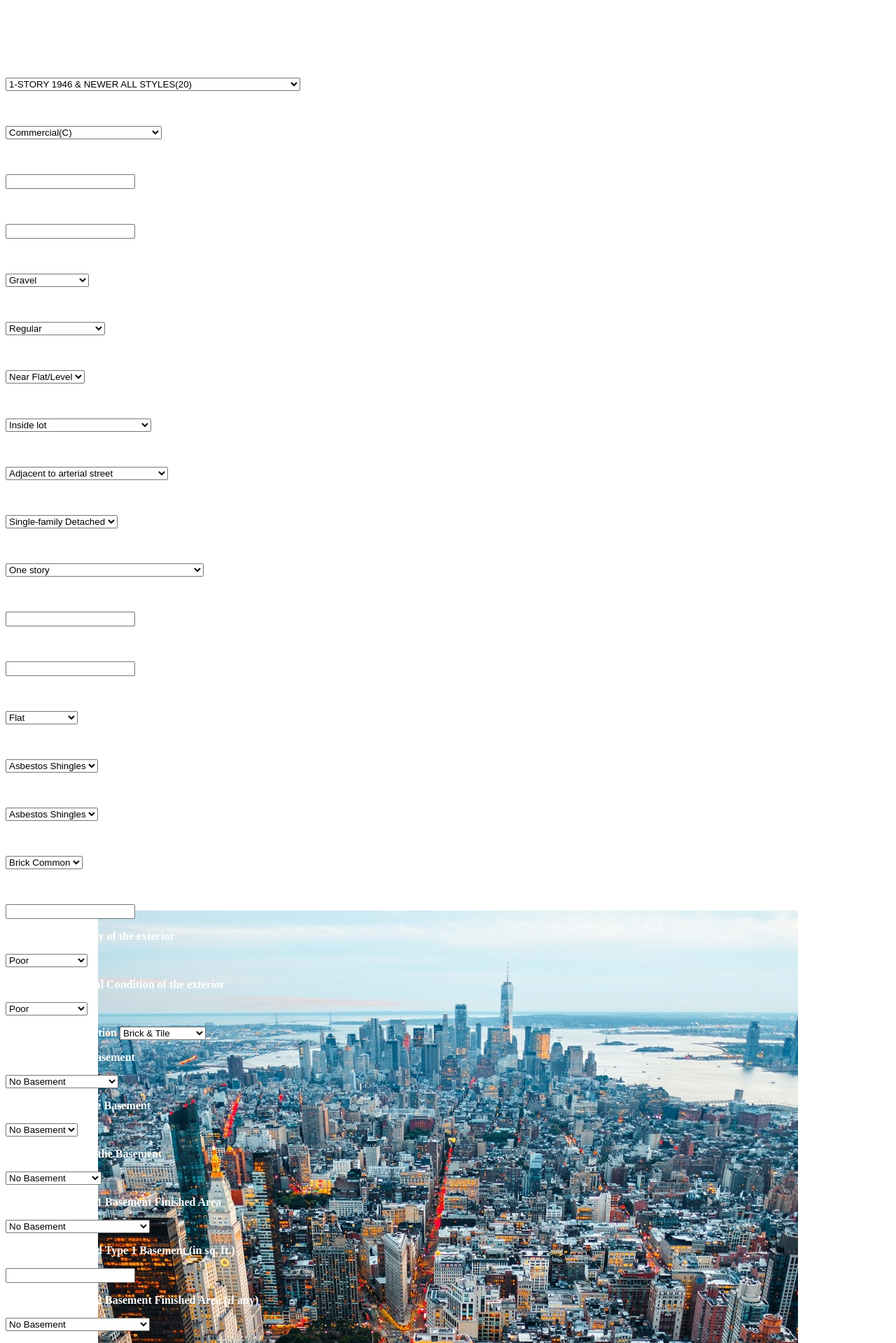
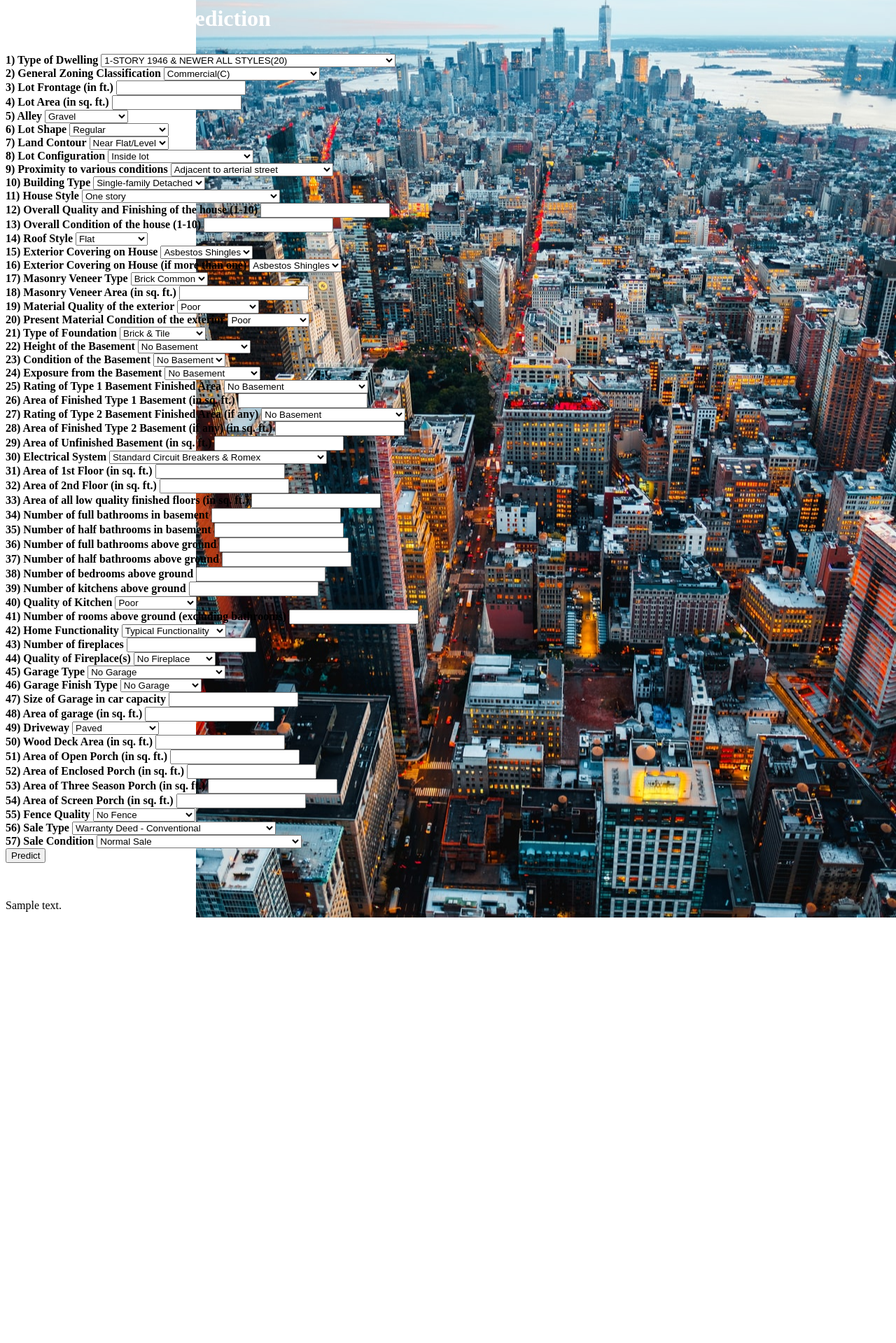
Before and after one commit to Agniva-Konar/house-price-prediction-model-deploy, a Flask app: template templates/index.html in a window 1280 px wide. Shown: the top 1919 px of the page at 70% size. After the commit the page ends 1311 px from the top, so only its background shows below. Run offline with Flask 2, Linux system fonts and the light colour scheme; the template is opened without the code that fills it: most values are stand-ins (such as "Sample title", 1, 10 or a date in 2020); parts of the project's set-up code (start-up, migrations or seed data) failed here and were passed over.

Commit message:
Update index.html

```diff
--- a/templates/index.html
+++ b/templates/index.html
@@ -10,14 +10,14 @@
         background-image:url({{url_for('static',filename='house.jpeg')}});
         background-repeat:no-repeat;
         background-attachment:fixed;
-        background-position:center;
+        background-position:right center;
     }
     </style>
 
 	<h1><p style="color:white">U.S. House Price Prediction</p></h1>
 
 	<form action="{{ url_for('predict')}}"method="post">
-		<label for="mssubclass"><p style="color:white"><b>1) Type of Dwelling</b></p></label>
+		<label for="mssubclass"><b>1) Type of Dwelling</b></label>
 		<select id="mssubclass" name="mssubclass">
 			<option value="1">1-STORY 1946 & NEWER ALL STYLES(20)</option>
 			<option value="2">1-STORY 1945 & OLDER(30)</option>
@@ -37,7 +37,7 @@
 			<option value="16">2 FAMILY CONVERSION - ALL STYLES AND AGES(190)</option>
 		</select>
 		<br>
-		<label for="mszoning"><p style="color:white"><b>2) General Zoning Classification</b></p></label>
+		<label for="mszoning"><b>2) General Zoning Classification</b></label>
 		<select id="mszoning" name="mszoning>
 			<option value="1">Agriculture(A)</option>
 			<option value="2">Commercial(C)</option>
@@ -49,20 +49,20 @@
 			<option value="8">Residential Medium Density(RM)</option>
 		</select>
 		<br>
-		<label for="lotfrontage"><p style="color:white"><b>3) Lot Frontage (in ft.)</b></p></label>
+		<label for="lotfrontage"><b>3) Lot Frontage (in ft.)</b></label>
 		<input type="text" id="lotfrontage" name="lotfrontage">
 		<br>
-		<label for="lotarea"><p style="color:white"><b>4) Lot Area (in sq. ft.)</b></p></label>
+		<label for="lotarea"><b>4) Lot Area (in sq. ft.)</b></label>
 		<input type="text" id="lotarea" name="lotarea">
 		<br>
-		<label for="alley"><p style="color:white"><b>5) Alley</b></p></label>
+		<label for="alley"><b>5) Alley</b></label>
 		<select id="alley" name="alley">
 			<option value="1">Gravel</option>
 			<option value="2">Paved</option>
 			<option value="3">No Alley Access</option>
 		</select>
 		<br>
-		<label for="lotshape"><p style="color:white"><b>6) Lot Shape</b></p></label>
+		<label for="lotshape"><b>6) Lot Shape</b></label>
 		<select id="lotshape" name="lotshape">
 			<option value="1">Regular</option>
 			<option value="2">Slightly Irregular</option>
@@ -70,7 +70,7 @@
 			<option value="4">Irregular</option>
 		</select>
 		<br>
-		<label for="landcontour"><p style="color:white"><b>7) Land Contour</b></p></label>
+		<label for="landcontour"><b>7) Land Contour</b></label>
 		<select id="landcontour" name="landcontour">
 			<option value="1">Near Flat/Level</option>
 			<option value="2">Banked</option>
@@ -78,7 +78,7 @@
 			<option value="4">Depression</option>
 		</select>
 		<br>
-		<label for="lotconfig"><p style="color:white"><b>8) Lot Configuration</b></p></label>
+		<label for="lotconfig"><b>8) Lot Configuration</b></label>
 		<select id="lotconfig" name="lotconfig">
 			<option value="1">Inside lot</option>
 			<option value="2">Corner lot</option>
@@ -87,7 +87,7 @@
 			<option value="5">Frontage on 3 sides of property</option>
 		</select>
 		<br>
-		<label for="condition"><p style="color:white"><b>9) Proximity to various conditions</b></p></label>
+		<label for="condition"><b>9) Proximity to various conditions</b></label>
 		<select id="condition" name="condition">
 			<option value="1">Adjacent to arterial street</option>
 			<option value="2">Adjacent to feeder street</option>
@@ -100,7 +100,7 @@
 			<option value="9">Adjacent to East-West Railroad</option>
 		</select>
 		<br>
-		<label for="bldgtype"><p style="color:white"><b>10) Building Type</b></p></label>
+		<label for="bldgtype"><b>10) Building Type</b></label>
 		<select id="bldgtype" name="bldgtype">
 			<option value="1">Single-family Detached</option>
 			<option value="2">Two-family Conversion</option>
@@ -109,7 +109,7 @@
 			<option value="5">Townhouse Inside Unit</option>
 		</select>
 		<br>
-		<label for="housestyle"><p style="color:white"><b>11) House Style</b></p></label>
+		<label for="housestyle"><b>11) House Style</b></label>
 		<select id="housestyle" name="housestyle">
 			<option value="1">One story</option>
 			<option value="2">One and one-half story: 2nd level finished</option>
@@ -121,13 +121,13 @@
 			<option value="8">Split Level</option>
 		</select>
 		<br>
-		<label for="overqual"><p style="color:white"><b>12) Overall Quality and Finishing of the house (1-10)</b></p></label>
+		<label for="overqual"><b>12) Overall Quality and Finishing of the house (1-10)</b></label>
 		<input type="text" id="overqual" name="overqual">
 		<br>
-		<label for="overcond"><p style="color:white"><b>13) Overall Condition of the house (1-10)</b></p></label>
+		<label for="overcond"><b>13) Overall Condition of the house (1-10)</b></label>
 		<input type="text" id="overcond" name="overcond">
 		<br>
-		<label for="roofstyle"><p style="color:white"><b>14) Roof Style</b></p></label>
+		<label for="roofstyle"><b>14) Roof Style</b></label>
 		<select id="roofstyle" name="roofstyle">
 			<option value="1">Flat</option>
 			<option value="2">Gable</option>
@@ -137,7 +137,7 @@
 			<option value="6">Shed</option>
 		</select>
 		<br>
-		<label for="ext1"><p style="color:white"><b>15) Exterior Covering on House</b></p></label>
+		<label for="ext1"><b>15) Exterior Covering on House</b></label>
 		<select id="ext1" name="ext1">
 			<option value="1">Asbestos Shingles</option>
 			<option value="2">Asphalt Shingles</option>
@@ -158,7 +158,7 @@
 			<option value="17">Wood Shingles</option>
 		</select>
 		<br>
-		<label for="ext2"><p style="color:white"><b>16) Exterior Covering on House (if more than one)</b></p></label>
+		<label for="ext2"><b>16) Exterior Covering on House (if more than one)</b></label>
 		<select id="ext2" name="ext2">
 			<option value="1">Asbestos Shingles</option>
 			<option value="2">Asphalt Shingles</option>
@@ -179,7 +179,7 @@
 			<option value="17">Wood Shingles</option>
 		</select>
 		<br>
-		<label for="mvt"><p style="color:white"><b>17) Masonry Veneer Type</b></p></label>
+		<label for="mvt"><b>17) Masonry Veneer Type</b></label>
 		<select id="mvt" name="mvt">
 			<option value="1">Brick Common</option>
 			<option value="2">Brick Face</option>
@@ -188,10 +188,10 @@
 			<option value="5">Stone</option>
 		</select>
 		<br>
-		<label for="mva"><p style="color:white"><b>18) Masonry Veneer Area (in sq. ft.)</b></p></label>
+		<label for="mva"><b>18) Masonry Veneer Area (in sq. ft.)</b></label>
 		<input type="text" id="mva" name="mva">
 		<br>
-		<label for="extqual"><p style="color:white"><b>19) Material Quality of the exterior</b></p></label>
+		<label for="extqual"><b>19) Material Quality of the exterior</b></label>
 		<select id="extqual" name="extqual">
 			<option value="1">Poor</option>
 			<option value="2">Fair</option>
@@ -200,7 +200,7 @@
 			<option value="5">Excellent</option>
 		</select>
 		<br>
-		<label for="extcond"><p style="color:white"><b>20) Present Material Condition of the exterior</b></p></label>
+		<label for="extcond"><b>20) Present Material Condition of the exterior</b></label>
 		<select id="extcond" name="extcond">
 			<option value="1">Poor</option>
 			<option value="2">Fair</option>
@@ -209,7 +209,7 @@
 			<option value="5">Excellent</option>
 		</select>
 		<br>
-		<label for="foundation"><p style="color:white"><b>21) Type of Foundation</label>
+		<label for="foundation"><b>21) Type of Foundation</b></label>
 		<select id="foundation" name="foundation">
 			<option value="1">Brick & Tile</option>
 			<option value="2">Cinder Block</option>
@@ -219,7 +219,7 @@
 			<option value="6">Wood</option>
 		</select>
 		<br>
-		<label for="bsmtqual"><p style="color:white"><b>22) Height of the Basement</b></p></label>
+		<label for="bsmtqual"><b>22) Height of the Basement</b></label>
 		<select id="bsmtqual" name="bsmtqual">
 			<option value="0">No Basement</option>
 			<option value="1">Poor (<70 inches)</option>
@@ -229,7 +229,7 @@
 			<option value="5">Excellent (100+ inches)</option>
 		</select>
 		<br>
-		<label for="bsmtcond"><p style="color:white"><b>23) Condition of the Basement</b></p></label>
+		<label for="bsmtcond"><b>23) Condition of the Basement</b></label>
 		<select id="bsmtcond" name="bsmtcond">
 			<option value="0">No Basement</option>
 			<option value="1">Poor</option>
@@ -239,7 +239,7 @@
 			<option value="5">Excellent</option>
 		</select>
 		<br>
-		<label for="bsmtexpo"><p style="color:white"><b>24) Exposure from the Basement</b></p></label>
+		<label for="bsmtexpo"><b>24) Exposure from the Basement</b></label>
 		<select id="bsmtexpo" name="bsmtexpo">
 			<option value="0">No Basement</option>
 			<option value="1">No Exposure</option>
@@ -248,7 +248,7 @@
 			<option value="4">Good Exposure</option>
 		</select>
 		<br>
-		<label for="bsmtfintype1"><p style="color:white"><b>25) Rating of Type 1 Basement Finished Area</b></p></label>
+		<label for="bsmtfintype1"><b>25) Rating of Type 1 Basement Finished Area</b></label>
 		<select id="bsmtfintype1" name="bsmtfintype1">
 			<option value="0">No Basement</option>
 			<option value="1">Unfinished Basement</option>
@@ -259,10 +259,10 @@
 			<option value="6">Good Living Quarters</option>
 		</select>
 		<br>
-		<label for="bsmtfinsf1"><p style="color:white"><b>26) Area of Finished Type 1 Basement (in sq. ft.)</b></p></label>
+		<label for="bsmtfinsf1"><b>26) Area of Finished Type 1 Basement (in sq. ft.)</b></label>
 		<input type="text" id="bsmtfinsf1" name="bsmtfinsf1">
 		<br>
-		<label for="bsmtfintype2"><p style="color:white"><b>27) Rating of Type 2 Basement Finished Area (if any)</b></p></label>
+		<label for="bsmtfintype2"><b>27) Rating of Type 2 Basement Finished Area (if any)</b></label>
 		<select id="bsmtfintype2" name="bsmtfintype2">
 			<option value="0">No Basement</option>
 			<option value="1">Unfinished Basement</option>
@@ -273,13 +273,13 @@
 			<option value="6">Good Living Quarters</option>
 		</select>
 		<br>
-		<label for="bsmtfinsf2"><p style="color:white"><b>28) Area of Finished Type 2 Basement (if any) (in sq. ft.)</b></p></label>
+		<label for="bsmtfinsf2"><b>28) Area of Finished Type 2 Basement (if any) (in sq. ft.)</b></label>
 		<input type="text" id="bsmtfinsf2" name="bsmtfinsf2">
 		<br>
-		<label for="bsmtunfsf"><p style="color:white"><b>29) Area of Unfinished Basement (in sq. ft.)</b></p></label>
+		<label for="bsmtunfsf"><b>29) Area of Unfinished Basement (in sq. ft.)</b></label>
 		<input type="text" id="bsmtunfsf" name="bsmtunfsf">
 		<br>
-		<label for="electrical"><p style="color:white"><b>30) Electrical System</b></p></label>
+		<label for="electrical"><b>30) Electrical System</b></label>
 		<select id="electrical" name="electrical">
 			<option value="1">Standard Circuit Breakers & Romex</option>
 			<option value="2">Fuse Box over 60 AMP and all Romex wiring</option>
@@ -288,34 +288,34 @@
 			<option value="5">Mixed</option>
 		</select>
 		<br>
-		<label for="1stflrsf"><p style="color:white"><b>31) Area of 1st Floor (in sq. ft.)</b></p></label>
+		<label for="1stflrsf"><b>31) Area of 1st Floor (in sq. ft.)</b></label>
 		<input type="text" id="1stflrsf" name="1stflrsf">
 		<br>
-		<label for="2ndflrsf"><p style="color:white"><b>32) Area of 2nd Floor (in sq. ft.)</b></p></label>
+		<label for="2ndflrsf"><b>32) Area of 2nd Floor (in sq. ft.)</b></label>
 		<input type="text" id="2ndflrsf" name="2ndflrsf">
 		<br>
-		<label for="lowqualfinsf"><p style="color:white"><b>33) Area of all low quality finished floors (in sq. ft.)</b></p></label>
+		<label for="lowqualfinsf"><b>33) Area of all low quality finished floors (in sq. ft.)</b></label>
 		<input type="text" id="lowqualfinsf" name="lowqualsf">
 		<br>
-		<label for="bsmtfullbath"><p style="color:white"><b>34) Number of full bathrooms in basement</b></p></label>
+		<label for="bsmtfullbath"><b>34) Number of full bathrooms in basement</b></label>
 		<input type="text" id="bsmtfullbath" name="bsmtfullbath">
 		<br>
-		<label for="bsmthalfbath"><p style="color:white"><b>35) Number of half bathrooms in basement</b></p></label>
+		<label for="bsmthalfbath"><b>35) Number of half bathrooms in basement</b></label>
 		<input type="text" id="bsmthalfbath" name="bsmthalfbath">
 		<br>
-		<label for="fullbath"><p style="color:white"><b>36) Number of full bathrooms above ground</b></p></label>
+		<label for="fullbath"><b>36) Number of full bathrooms above ground</b></label>
 		<input type="text" id="fullbath" name="fullbath">
 		<br>
-		<label for="halfbath"><p style="color:white"><b>37) Number of half bathrooms above ground</b></p></label>
+		<label for="halfbath"><b>37) Number of half bathrooms above ground</b></label>
 		<input type="text" id="halfbath" name="halfbath">
 		<br>
-		<label for="bedabvgr"><p style="color:white"><b>38) Number of bedrooms above ground</b></p></label>
+		<label for="bedabvgr"><b>38) Number of bedrooms above ground</b></label>
 		<input type="text" id="bedabvgr" name="bedabvgr">
 		<br>
-		<label for="kitchenabvgr"><p style="color:white"><b>39) Number of kitchens above ground</b></p></label>
+		<label for="kitchenabvgr"><b>39) Number of kitchens above ground</b></label>
 		<input type="text" id="kitchenabvgr" name="kitchenabvgr">
 		<br>
-		<label for="kitchenqual"><p style="color:white"><b>40) Quality of Kitchen</b></p></label>
+		<label for="kitchenqual"><b>40) Quality of Kitchen</b></label>
 		<select id="kitchenqual" name="kitchenqual">
 			<option value="1">Poor</option>
 			<option value="2">Fair</option>
@@ -324,10 +324,10 @@
 			<option value="5">Excellent</option>
 		</select>
 		<br>
-		<label for="roomsabvgr"><p style="color:white"><b>41) Number of rooms above ground (excluding bathrooms)</b></p></label>
+		<label for="roomsabvgr"><b>41) Number of rooms above ground (excluding bathrooms)</b></label>
 		<input type="text" id="roomsabvgr" name="roomsabvgr">
 		<br>
-		<label for="function"><p style="color:white"><b>42) Home Functionality</b></p></label>
+		<label for="function"><b>42) Home Functionality</b></label>
 		<select id="function" name="function">
 			<option value="1">Typical Functionality</option>
 			<option value="2">Minor Deductions 1</option>
@@ -339,10 +339,10 @@
 			<option value="8">Salvage Only</option>
 		</select>
 		<br>
-		<label for="fireplace"><p style="color:white"><b>43) Number of fireplaces</b></p></label>
+		<label for="fireplace"><b>43) Number of fireplaces</b></label>
 		<input type="text" id="fireplace" name="fireplace">
 		<br>
-		<label for="fireplacequal"><p style="color:white"><b>44) Quality of Fireplace(s)</b></p></label>
+		<label for="fireplacequal"><b>44) Quality of Fireplace(s)</b></label>
 		<select id="fireplacequal" name="fireplacequal">
 			<option value="0">No Fireplace</option>
 			<option value="1">Poor</option>
@@ -352,7 +352,7 @@
 			<option value="5">Excellent</option>
 		</select>
 		<br>
-		<label for="gartype"><p style="color:white"><b>45) Garage Type</b></p></label>
+		<label for="gartype"><b>45) Garage Type</b></label>
 		<select id="gartype" name="gartype">
 			<option value="0">No Garage</option>
 			<option value="1">More than one type of garage</option>
@@ -363,7 +363,7 @@
 			<option value="6">Detached from home</option>
 		</select>
 		<br>
-		<label for="garfin"><p style="color:white"><b>46) Garage Finish Type</b></p></label>
+		<label for="garfin"><b>46) Garage Finish Type</b></label>
 		<select id="garfin" name="garfin">
 			<option value="0">No Garage</option>
 			<option value="1">Unfinished</option>
@@ -371,35 +371,35 @@
 			<option value="3">Finished</option>
 		</select>
 		<br>
-		<label for="garcars"><p style="color:white"><b>47) Size of Garage in car capacity</b></p></label>
+		<label for="garcars"><b>47) Size of Garage in car capacity</b></label>
 		<input type="text" id="garcars" name="garcars">
 		<br>
-		<label for="gararea"><p style="color:white"><b>48) Area of garage (in sq. ft.)</b></p></label>
+		<label for="gararea"><b>48) Area of garage (in sq. ft.)</b></label>
 		<input type="text" id="gararea" name="gararea">
 		<br>
-		<label for="driveway"><p style="color:white"><b>49) Driveway</b></p></label>
+		<label for="driveway"><b>49) Driveway</b></label>
 		<select id="driveway" name="driveway">
 			<option value="1">Paved</option>
 			<option value="2">Partial Pavement</option>
 			<option value="3">Dirt/Gravel</option>
 		</select>
 		<br>
-		<label for="wooddeck"><p style="color:white"><b>50) Wood Deck Area (in sq. ft.)</b></p></label>
+		<label for="wooddeck"><b>50) Wood Deck Area (in sq. ft.)</b></label>
 		<input type="text" id="wooddeck" name="wooddeck">
 		<br>
-		<label for="openporch"><p style="color:white"><b>51) Area of Open Porch (in sq. ft.)</b></p></label>
+		<label for="openporch"><b>51) Area of Open Porch (in sq. ft.)</b></label>
 		<input type="text" id="openporch" name="openporch">
 		<br>
-		<label for="encporch"><p style="color:white"><b>52) Area of Enclosed Porch (in sq. ft.)</b></p></label>
+		<label for="encporch"><b>52) Area of Enclosed Porch (in sq. ft.)</b></label>
 		<input type="text" id="encporch" name="encporch">
 		<br>
-		<label for="3snporch"><p style="color:white"><b>53) Area of Three Season Porch (in sq. ft.)</b></p></label>
+		<label for="3snporch"><b>53) Area of Three Season Porch (in sq. ft.)</b></label>
 		<input type="text" id="3snporch" name="3snporch">
 		<br>
-		<label for="screenporch"><p style="color:white"><b>54) Area of Screen Porch (in sq. ft.)</b></p></label>
+		<label for="screenporch"><b>54) Area of Screen Porch (in sq. ft.)</b></label>
 		<input type="text" id="screenporch" name="screenporch">
 		<br>
-		<label for="fence"><p style="color:white"><b>55) Fence Quality</b></p></label>
+		<label for="fence"><b>55) Fence Quality</b></label>
 		<select id="fence" name="fence">
 			<option value="0">No Fence</option>
 			<option value="1">Minimum Wood/Wire</option>
@@ -408,7 +408,7 @@
 			<option value="4">Good Privacy</option>
 		</select>
 		<br>
-		<label for="saletype"><p style="color:white"><b>56) Sale Type</b></p></label>
+		<label for="saletype"><b>56) Sale Type</b></label>
 		<select id="saletype" name="saletype">
 			<option value="1">Warranty Deed - Conventional</option>
 			<option value="2">Warranty Deed - Cash</option>
@@ -422,7 +422,7 @@
 			<option value="10">Other</option>
 		</select>
 		<br>
-		<label for="salecond"><p style="color:white"><b>57) Sale Condition</b></p></label>
+		<label for="salecond"><b>57) Sale Condition</b></label>
 		<select id="salecond" name="salecond">
 			<option value="1">Normal Sale</option>
 			<option value="2">Abnormal Sale -  trade, foreclosure, short sale</option>
@@ -436,7 +436,7 @@
 	</form>
 	<br>
 	<br>
-	<p style="color:white"><b>{{prediction_text}}</b></p>
+	{{prediction_text}}
 	</div>
 </body>
 </html>
```
